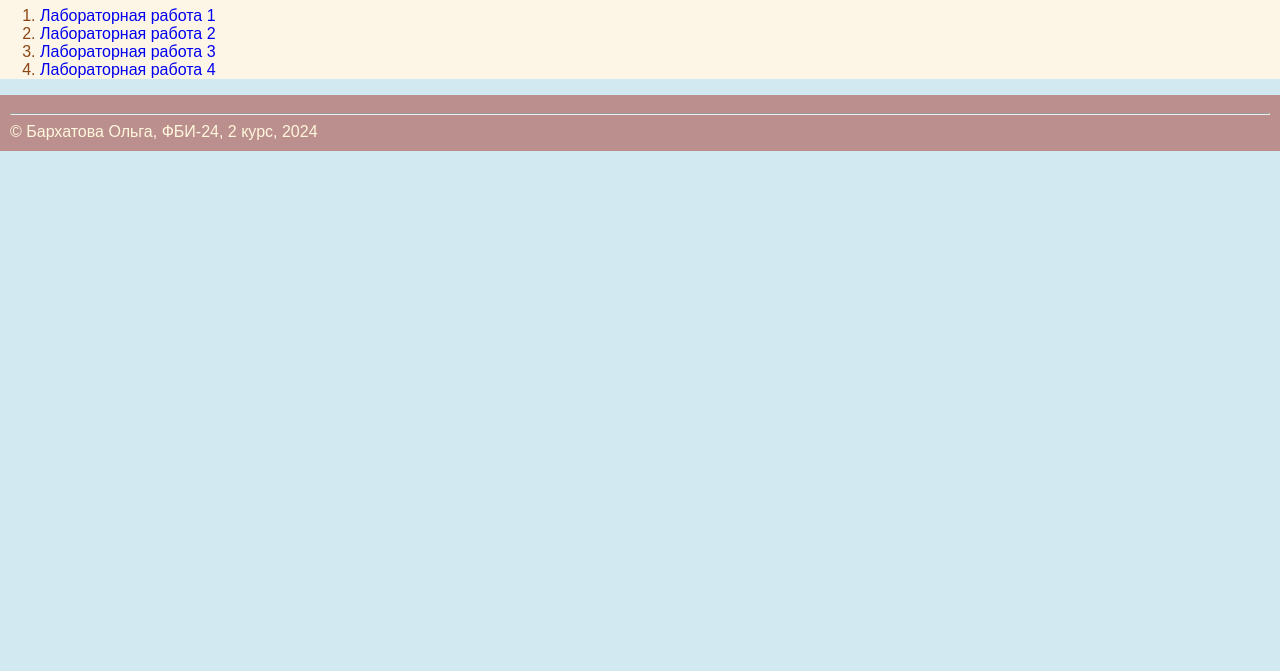
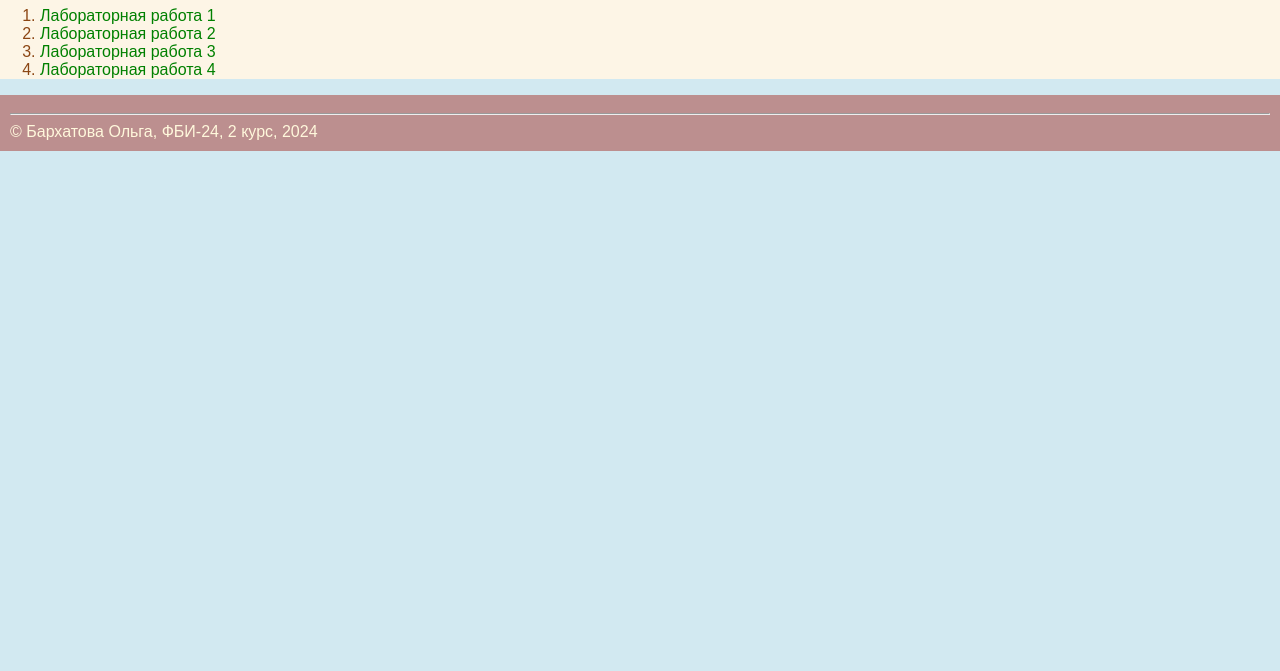
Before and after one commit to brkhtvvv/web-front-lab, a plain HTML site: page index.html in a window 1280 px wide. Shown: the part 129-800 px from the top of the page. Drawn offline with Linux system fonts and the light colour scheme.

Commit message:
псевдостили ссылок

```diff
--- a/main.css
+++ b/main.css
@@ -22,3 +22,29 @@ header {
     font-family: Arial;
     padding: 10px;
 }
+a {
+    color: maroon;
+    text-decoration: none;
+}
+
+a:link{
+    color: green;
+    background-color: transparent;
+    text-decoration: none;
+}
+
+a:visited {
+    color: maroon;
+    background-color: transparent;
+    text-decoration: none;}
+
+a:hover {
+    color: red;
+    text-decoration: underline;
+    box-shadow: 10px 10px 5px rgb(117, 117, 215);
+}
+
+a:active{
+    color: black;
+    opacity: 0.3;
+}
```
